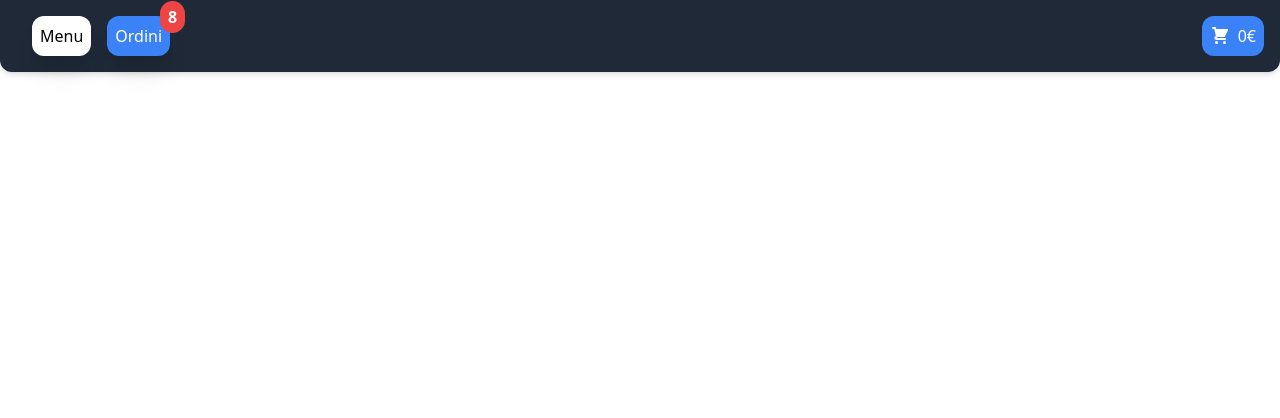
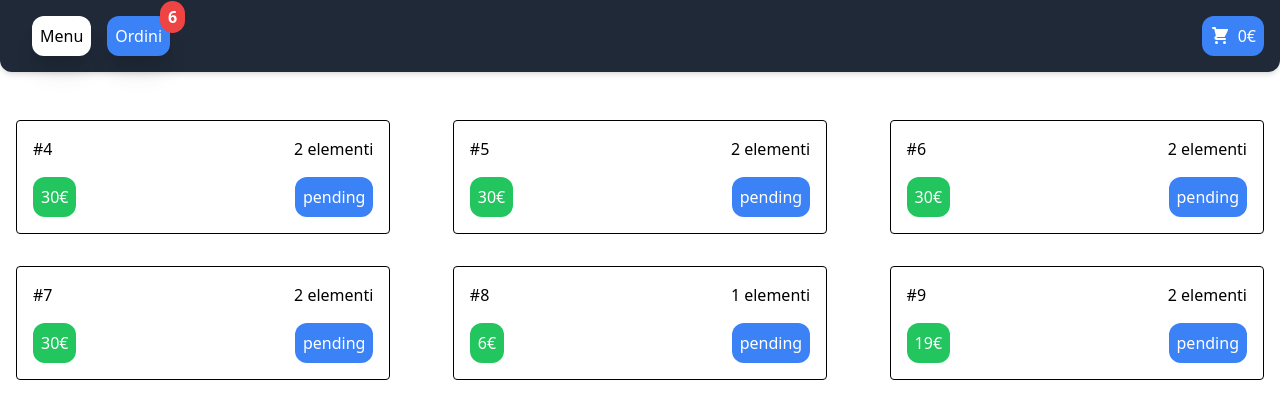
Before and after one commit to akanoce/develhope-rtk-restaurant, a React (Create React App) app: page /orders in a window 1280 px wide. Shown: the top 418 px of the page. Built offline with nearby package versions, Linux system fonts and the light colour scheme; data requests are answered from the project's data file; sample sign-in values are in the browser's storage.

Commit message:
orders page ok

```diff
--- a/db.json
+++ b/db.json
@@ -85,48 +85,6 @@
   ],
   "orders": [
     {
-      "products": [
-        {
-          "productId": 1,
-          "qty": 3
-        },
-        {
-          "productId": 6,
-          "qty": 3
-        }
-      ],
-      "id": 1
-    },
-    {
-      "userId": 1,
-      "products": [
-        {
-          "productId": 1,
-          "qty": 3
-        },
-        {
-          "productId": 6,
-          "qty": 3
-        }
-      ],
-      "id": 2
-    },
-    {
-      "userId": 1,
-      "status": 0,
-      "products": [
-        {
-          "productId": 1,
-          "qty": 3
-        },
-        {
-          "productId": 6,
-          "qty": 3
-        }
-      ],
-      "id": 3
-    },
-    {
       "userId": 1,
       "status": 0,
       "products": [
@@ -186,19 +144,28 @@
       ],
       "id": 7
     },
-    [
     {
-        "productId": 2,
+      "products": [
+        {
+          "productId": 1,
           "qty": 1
+        }
+      ],
+      "id": 8
+    },
+    {
+      "products": [
+        {
+          "productId": 1,
+          "qty": 2
         },
         {
           "productId": 3,
           "qty": 1
-      },
-      {
-        "productId": 1,
-        "qty": 1
+        }
+      ],
+      "status": "pending",
+      "id": 9
     }
   ]
-  ]
 }
--- a/src/components/navbar.tsx
+++ b/src/components/navbar.tsx
@@ -69,7 +69,7 @@ export function CartModal({ restaurant, cartTotal, isOpen, closeModal }: { resta
     async function handleConfirmOrder() {
 
         try {
-            const newOrder = await createOrder(restaurant.cart).unwrap()
+            const newOrder = await createOrder({ products: restaurant.cart }).unwrap()
             dispatch(setRestaurant({ cart: [], orders: [...restaurant.orders, newOrder] }))
             closeModal()
         }
--- a/src/pages/protected/orders.tsx
+++ b/src/pages/protected/orders.tsx
@@ -1,13 +1,154 @@
-import { useSelector } from "react-redux"
-import { selectRestaurant } from "../../redux/slice/restaurantSlice"
+import { useSelector, useDispatch } from "react-redux"
+import { RestaurantSliceModel, selectRestaurant, setRestaurant } from "../../redux/slice/restaurantSlice"
 import { useNavigate } from 'react-router-dom'
+import { MenuModel, OrderItemModel, OrderModel } from "../../types"
+import { useState, Fragment } from "react"
+
+import { Transition, Dialog } from '@headlessui/react'
+
+import { ClipboardIcon } from '@heroicons/react/solid'
+import { useDeleteOrderMutation } from "../../redux/api/menuApiSlice"
 
 export default function Orders() {
     const navigate = useNavigate()
     const restaurant = useSelector(selectRestaurant)
+
+    const [selectedOrder, setSelectedOrder] = useState<undefined | OrderModel>(undefined)
+
     return (
         <>
-
+            {selectedOrder && <OrderModal order={selectedOrder} restaurant={restaurant} isOpen={true} closeModal={() => setSelectedOrder(undefined)} />}
+            <div className="flex flex-row flex-wrap justify-between items-stretch">
+                {restaurant.orders.map((order, idx) => <Order key={idx} order={order} openOrder={() => setSelectedOrder(order)} menu={restaurant.menu} />)}
+            </div>
         </>
     )
 }
+
+export function Order({ order, menu, openOrder }: { order: OrderModel, menu: MenuModel[], openOrder: () => void }) {
+
+
+    const orderTotal = order.products.reduce((acc, curr) => {
+        const product = menu.find(prod => prod.id === curr.productId)
+        return acc + curr.qty * (product?.price || 0)
+    }, 0)
+    return (
+        <div onClick={openOrder} className="cursor-pointer hover:shadow-lg w-full md:w-1/3+ mt-8 p-4 border rounded border-black flex flex-col justify-between items-center">
+            <div className="flex items-center justify-between w-full">
+                <h5>#{order.id}</h5>
+                <h5>{order.products.length} elementi</h5>
+            </div>
+            <div className='flex items-center justify-between w-full mt-4'>
+                <span className="p-2 bg-green-500 rounded-xl text-white">{orderTotal}€</span>
+                <span className="p-2 bg-blue-500 rounded-xl text-white">{'pending'}</span>
+            </div>
+        </div>
+
+
+    )
+
+
+}
+
+
+export function OrderModal({ order, restaurant, isOpen, closeModal }: { order: OrderModel, restaurant: RestaurantSliceModel, isOpen: boolean, closeModal: () => void }) {
+
+    const dispatch = useDispatch()
+    const [deleteOrder, { isLoading: IsdeleteOrderLoading }] = useDeleteOrderMutation()
+
+    async function handleDeleteOrder() {
+        try {
+            await deleteOrder({ id: order.id }).unwrap()
+            dispatch(setRestaurant({ orders: restaurant.orders.filter(ord => ord.id !== order.id) }))
+            closeModal()
+        }
+        catch (e: any) {
+            console.error(e)
+        }
+
+    }
+
+    return (
+        <Transition appear show={isOpen} as={Fragment}>
+            <Dialog as="div" className="relative z-10" onClose={closeModal}  >
+                <Transition.Child
+                    as={Fragment}
+                    enter="ease-out duration-300"
+                    enterFrom="opacity-0"
+                    enterTo="opacity-100"
+                    leave="ease-in duration-200"
+                    leaveFrom="opacity-100"
+                    leaveTo="opacity-0"
+                >
+                    <div className="fixed inset-0 bg-black bg-opacity-25" />
+                </Transition.Child>
+
+                <div className="fixed inset-0 overflow-y-auto">
+                    <div className="flex min-h-full items-center justify-center p-4 text-center">
+                        <Transition.Child
+                            as={Fragment}
+                            enter="ease-out duration-300"
+                            enterFrom="opacity-0 scale-95"
+                            enterTo="opacity-100 scale-100"
+                            leave="ease-in duration-200"
+                            leaveFrom="opacity-100 scale-100"
+                            leaveTo="opacity-0 scale-95"
+                        >
+                            <Dialog.Panel className="w-full max-w-md transform overflow-hidden rounded-2xl bg-white p-6 text-left align-middle shadow-xl transition-all">
+                                <Dialog.Title
+                                    as="h3"
+                                    className="text-lg font-medium leading-6 text-gray-900 flex items-center justify-between"
+                                >
+                                    <div className='flex items-center'>
+                                        <ClipboardIcon className='w-5 h-5' />
+                                        <h5 className='ml-2' >Ordine #{order.id}</h5>
+                                    </div>
+                                    {/* <div className="flex"><h5 className="font-bold"> Totale: </h5> <h5 className="ml-2">{cartTotal}€</h5></div> */}
+                                </Dialog.Title>
+                                <div className="my-4 w-full h-px bg-slate-300"></div>
+                                <ul className="list-disc">
+                                    {order.products.map((item, idx) => {
+                                        const product = restaurant.menu.find(prod => prod.id === item.productId)
+
+                                        return <OrderItem qty={item.qty} name={product?.name || 'Non trovato'} price={product?.price || 0} />
+                                    })}
+                                </ul>
+                                <div className="my-4 w-full h-px bg-slate-300"></div>
+
+                                <div className="flex justify-between items-center">
+
+                                    <button
+                                        type="button"
+                                        className="inline-flex justify-center rounded-md  border-transparent bg-red-100 px-4 py-2 text-sm font-medium text-red-900 hover:text-red-900 border-0 hover:bg-red-200 focus:outline-none focus-visible:ring-2 focus-visible:ring-red-500 focus-visible:ring-offset-2"
+                                        onClick={handleDeleteOrder}
+                                    >
+                                        Elimina Ordine
+                                    </button>
+
+                                    {/* <button
+                                        type="button"
+                                        className="inline-flex justify-center rounded-md border-0 border-transparent bg-blue-100 px-4 py-2 text-sm font-medium text-blue-900 hover:bg-blue-200 hover:text-blue-900 focus:outline-none focus-visible:ring-2 focus-visible:ring-blue-500 focus-visible:ring-offset-2"
+                                    // onClick={handleConfirmOrder}
+                                    >
+                                        Conferma ordine
+                                    </button> */}
+                                </div>
+                            </Dialog.Panel>
+                        </Transition.Child>
+                    </div>
+                </div>
+            </Dialog>
+        </Transition >
+    )
+}
+
+function OrderItem({ name, price, qty }: { name: string, price: number, qty: number }) {
+
+    return (
+        <li className='mt-2 flex items-center justify-between'>
+            <h5>{qty}x {name}</h5>
+            <h5>{qty * price}€</h5>
+        </li>
+
+    )
+}
--- a/src/redux/api/menuApiSlice.ts
+++ b/src/redux/api/menuApiSlice.ts
@@ -1,4 +1,4 @@
-import { CategoryModel, LoginResponse, MenuModel, OrderItem, OrderModel } from "../../types"
+import { CategoryModel, LoginResponse, MenuModel, OrderItemModel, OrderModel } from "../../types"
 import { apiSlice } from "./baseApiSlice"
 
 
@@ -34,12 +34,20 @@ export const menuApi = apiSlice.injectEndpoints({
                 }
             },
         }),
-        createOrder: builder.mutation<OrderModel, OrderItem[]>({
+        createOrder: builder.mutation<OrderModel, { products: OrderItemModel[] }>({
             query: (data) => {
                 return {
                     url: 'orders',
                     method: 'POST',
-                    body: data
+                    body: { ...data, status: 'pending' }
+                }
+            },
+        }),
+        deleteOrder: builder.mutation<{}, { id: number }>({
+            query: ({ id }) => {
+                return {
+                    url: `orders/${id}`,
+                    method: 'DELETE',
                 }
             },
         }),
@@ -48,4 +56,4 @@ export const menuApi = apiSlice.injectEndpoints({
 
 // Export hooks for usage in functional components, which are
 // auto-generated based on the defined endpoints
-export const { useGetMenuQuery, useLazyGetMenuQuery, useLazyGetMenuCategoriesQuery, useLazyGetOrdersQuery, useCreateOrderMutation } = menuApi
+export const { useGetMenuQuery, useLazyGetMenuQuery, useLazyGetMenuCategoriesQuery, useLazyGetOrdersQuery, useCreateOrderMutation, useDeleteOrderMutation } = menuApi
--- a/src/redux/slice/restaurantSlice.ts
+++ b/src/redux/slice/restaurantSlice.ts
@@ -1,12 +1,12 @@
 import { createSlice, PayloadAction } from '@reduxjs/toolkit'
-import { CategoryModel, MenuModel, OrderItem, OrderModel } from '../../types'
+import { CategoryModel, MenuModel, OrderItemModel, OrderModel } from '../../types'
 import { RootState } from '../store'
 
 export type RestaurantSliceModel = {
     menu: MenuModel[],
     categories: CategoryModel[],
     orders: OrderModel[],
-    cart: OrderItem[]
+    cart: OrderItemModel[]
 
 }
 const restaurantSlice = createSlice({
@@ -18,7 +18,7 @@ const restaurantSlice = createSlice({
                 ...state, ...action.payload
             }
         },
-        addToCart: (state, action: PayloadAction<OrderItem>) => {
+        addToCart: (state, action: PayloadAction<OrderItemModel>) => {
             return { ...state, cart: [...state.cart, action.payload] }
         }
     }
--- a/src/types/index.ts
+++ b/src/types/index.ts
@@ -21,11 +21,11 @@ export type CategoryModel = {
 }
 
 export type OrderModel = {
-    products: OrderItem[]
+    products: OrderItemModel[]
     id: number
 }
 
-export type OrderItem = {
+export type OrderItemModel = {
     productId: number,
     qty: number
 }
```
Lines whose indentation alone changed are shown as unchanged.
